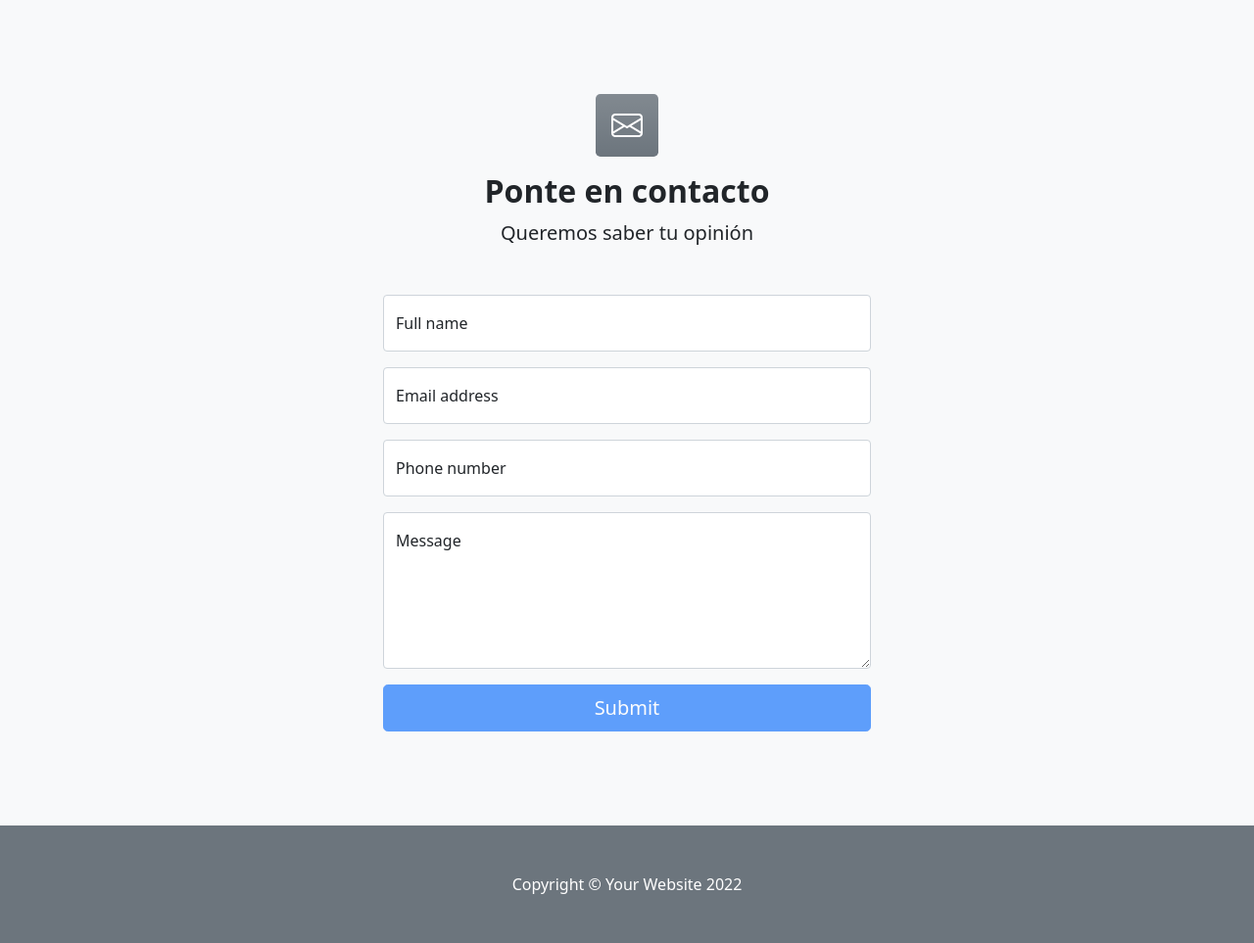
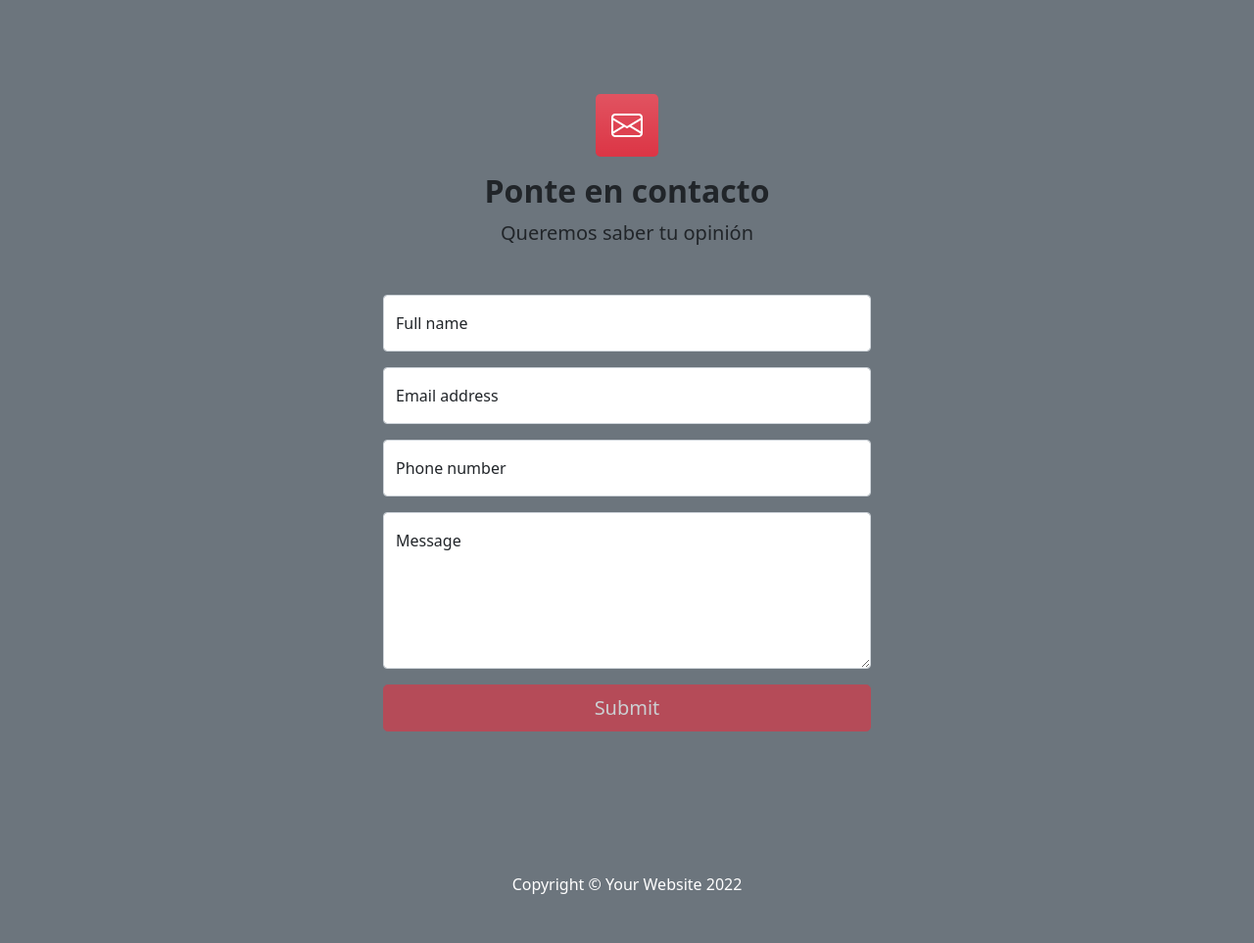
Before and after one commit to santiroldann/ProyectoJuego, a Django app: page / in a window 1280 px wide. Shown: the part 479-1442 px from the top of the page at 98% size. Run offline with Django 4.2, Linux system fonts and the light colour scheme; some libraries are stand-ins or nearby versions.

Commit message:
Clases Terminadas

```diff
--- a/ProyectoJuegoApp/template/ProyectoJuegoApp/agregar_imagen.html
+++ b/ProyectoJuegoApp/template/ProyectoJuegoApp/agregar_imagen.html
@@ -11,7 +11,7 @@ Agregar Imagen - App Juegos
     </div>
 <section class="bg-light py-5">
     <div class="container px-5">
-    <form action="" method="post">
+    <form action="" method="post" enctype="multipart/form-data">
         {% csrf_token %}
         {{form.as_p}}
         <button type="submit">Guardar</button>
--- a/ProyectoJuegoApp/template/ProyectoJuegoApp/index1.html
+++ b/ProyectoJuegoApp/template/ProyectoJuegoApp/index1.html
@@ -22,10 +22,10 @@ Inicio - App Juegos
             </div>
         </header>
         <!-- Contact section-->
-        <section class="bg-light py-5">
+        <section class="bg-secondary py-5">
             <div class="container px-5 my-5 px-5">
                 <div class="text-center mb-5">
-                    <div class="feature bg-secondary bg-gradient text-white rounded-3 mb-3"><i class="bi bi-envelope"></i></div>
+                    <div class="feature bg-danger bg-gradient text-white rounded-3 mb-3"><i class="bi bi-envelope"></i></div>
                     <h2 class="fw-bolder">Ponte en contacto</h2>
                     <p class="lead mb-0">Queremos saber tu opinión</p>
                 </div>
@@ -82,7 +82,7 @@ Inicio - App Juegos
                             <!-- an error submitting the form-->
                             <div class="d-none" id="submitErrorMessage"><div class="text-center text-danger mb-3">Error sending message!</div></div>
                             <!-- Submit Button-->
-                            <div class="d-grid"><button class="btn btn-primary btn-lg disabled" id="submitButton" type="submit">Submit</button></div>
+                            <div class="d-grid"><button class="btn btn-danger btn-lg disabled" id="submitButton" type="submit">Submit</button></div>
                         </form>
                     </div>
                 </div>
--- a/ProyectoJuegoApp/views.py
+++ b/ProyectoJuegoApp/views.py
@@ -374,7 +374,7 @@ def jugadores(request):
 
     return render(request,"jugadores1.html",{"jugadores":jugadores})
 
-@staff_member_required
+
 def juegos(request):
 
     if request.method == "POST":
```
Also changed, not shown: db.sqlite3, media/imgperfil/MV5BMzcyOTM2NDA5OF5BMl5BanBnXkFtZTgwMTYzMTQzNzM._V1_.jpeg (added).
